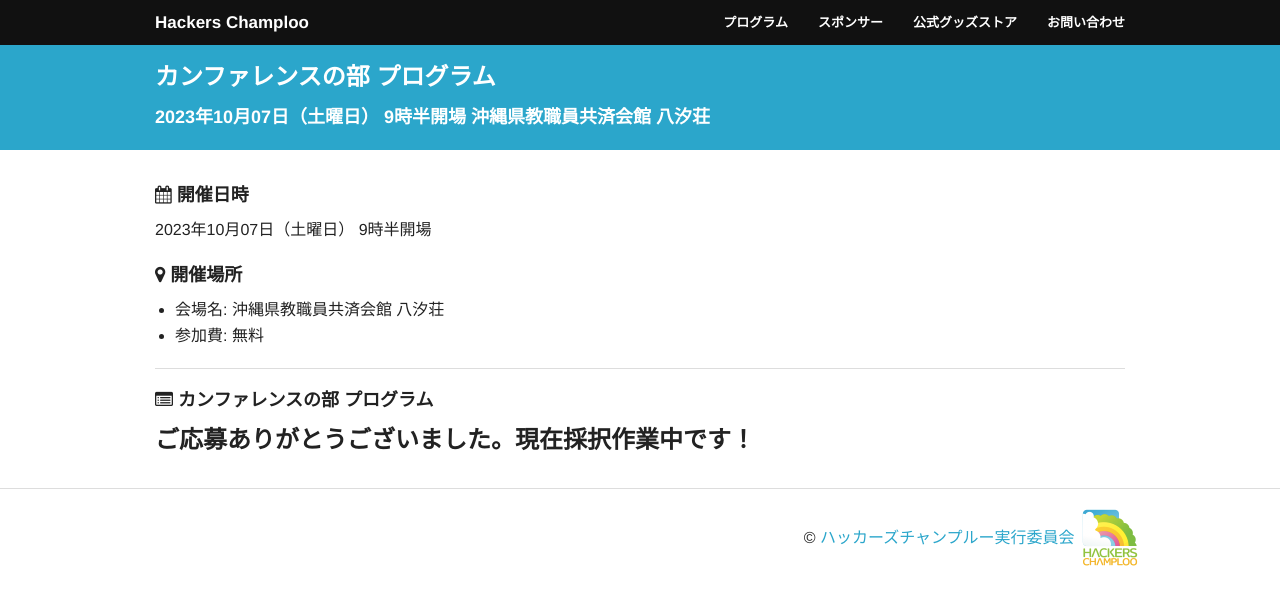
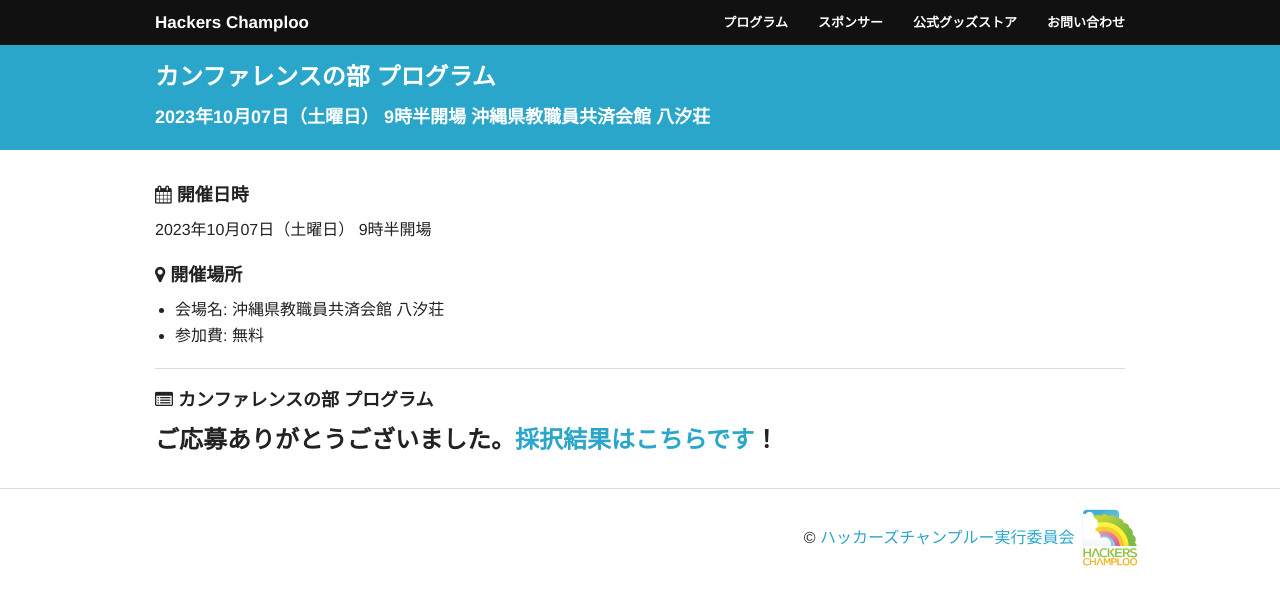
Before and after one commit to hackers-champloo/hackers-champloo.github.io, a Jekyll site: the page built from 2023/program.md, in a window 1280 px wide. Shown: the top 605 px of the page. Built offline with Jekyll 4.4.1, drawn with Linux system fonts in a browser that asks for light colours; nearby versions of some CDN libraries.

Commit message:
Update program.md

```diff
--- a/2023/program.md
+++ b/2023/program.md
@@ -22,4 +22,4 @@ description: 2023年10月07日（土曜日） 9時半開場 沖縄県教職員
 <i class="fa fa-list-alt"></i> カンファレンスの部 プログラム
 --------------------------------------------------------------------------------
 
-# ご応募ありがとうございました。現在採択作業中です！
+# ご応募ありがとうございました。[採択結果はこちらです](https://fortee.jp/hackers-champloo2023/proposal/accepted)！
```
